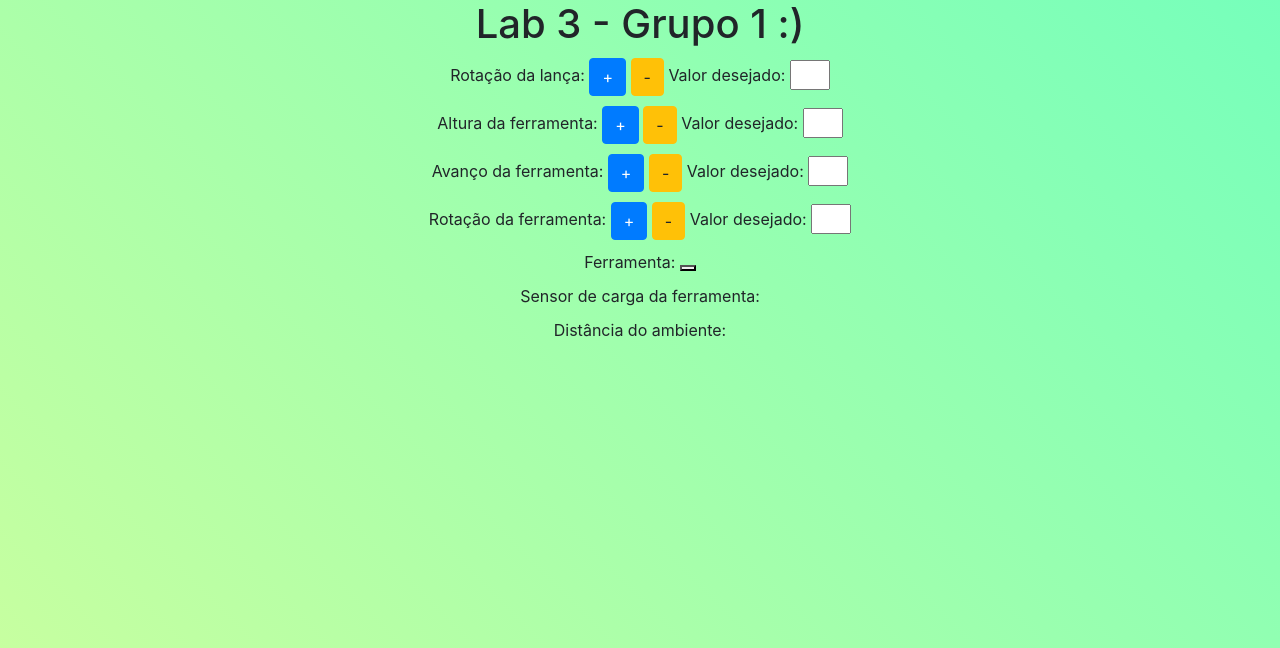
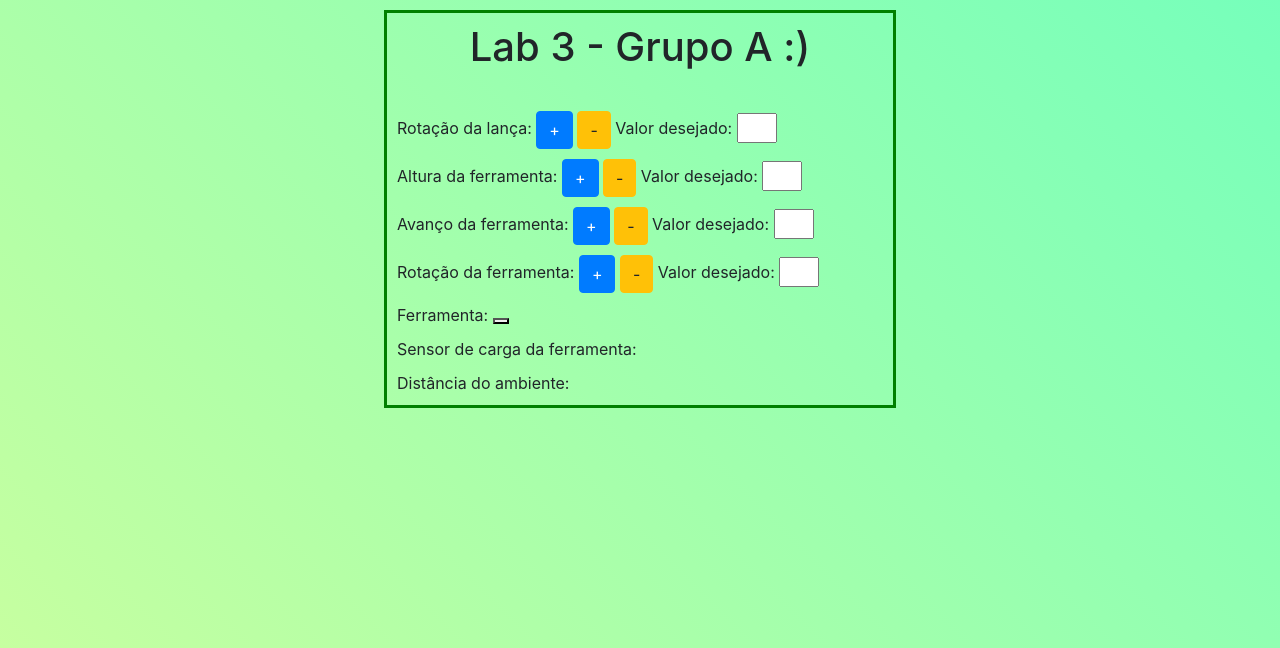
Before and after one commit to arthurlapertosa/UFMG-Lab3, a Flask app: template dev/templates/index.html in a window 1280 px wide. Shown: the top 648 px of the page. Run offline with Flask 2, Linux system fonts and the light colour scheme; the template is opened without the code that fills it, so the values that code supplies are empty; some libraries are stand-ins or nearby versions.

Commit message:
Add css design changes to GUI

```diff
--- a/dev/static/style.css
+++ b/dev/static/style.css
@@ -3,13 +3,20 @@
     height: 100vh;
 }
 
+.controls-wrapper {
+    margin: 10px auto;
+    width: 40%;
+    border: 3px solid green;
+    padding: 10px;
+}
+
 .title {
     text-align: center;
+    margin-bottom: 40px;
 }
 
 .control-element {
     margin-top: 10px;
-    text-align: center;
 }
 
 .input-control {
@@ -17,6 +24,11 @@
 }
 
 .start-stop-buttons {
-    text-align: center;
     margin-top: 15px;
 }
+
+@media screen and (max-width: 992px) {
+    .controls-wrapper {
+      width: 90%;
+    }
+}
--- a/dev/templates/index.html
+++ b/dev/templates/index.html
@@ -10,23 +10,24 @@
 </head>
 
 <body>
-    <h1 class="title">Lab 3 - Grupo 1 :)</h1>
+    <div class="controls-wrapper">
+        <h1 class="title">Lab 3 - Grupo A :)</h1>
         <div class="_d-flex _flex-column">
             <div class="control-element">
                 Rotação da lança:
                 <span class="badge badge-light" id="armText"></span>
                 <button type="button" class="btn btn-primary" title="arm" onclick="incrementValue(this)">+</button>
                 <button type="button" class="btn btn-warning" title="arm" onclick="decrementValue(this)">-</button>
-            Valor desejado: <input class="input-control" title="arm" id="arm" value="" onfocusout="updateValue(this)"
-                onkeydown="updateValueEnter(this)"></input>
+                Valor desejado: <input class="input-control" title="arm" id="arm" value=""
+                    onfocusout="updateValue(this)" onkeydown="updateValueEnter(this)"></input>
             </div>
             <div class="control-element">
                 Altura da ferramenta:
                 <span class="badge badge-light" id="crabText"></span>
                 <button type="button" class="btn btn-primary" title="crab" onclick="incrementValue(this)">+</button>
                 <button type="button" class="btn btn-warning" title="crab" onclick="decrementValue(this)">-</button>
-            Valor desejado: <input class="input-control" title="crab" id="crab" value="" onfocusout="updateValue(this)"
-                onkeydown="updateValueEnter(this)"></input>
+                Valor desejado: <input class="input-control" title="crab" id="crab" value=""
+                    onfocusout="updateValue(this)" onkeydown="updateValueEnter(this)"></input>
             </div>
             <div class="control-element">
                 Avanço da ferramenta:
@@ -64,6 +65,7 @@
         <button type="button" class="btn btn-success" onclick="startStatsRefresh()">Start</button>
         <button type="button" class="btn btn-danger" onclick="stopStatsRefresh()">Stop</button>
         </div> -->
+    </div>
 
     <script>
         let telemetryStatsRefreshMethod
```
Lines whose indentation alone changed are shown as unchanged.
